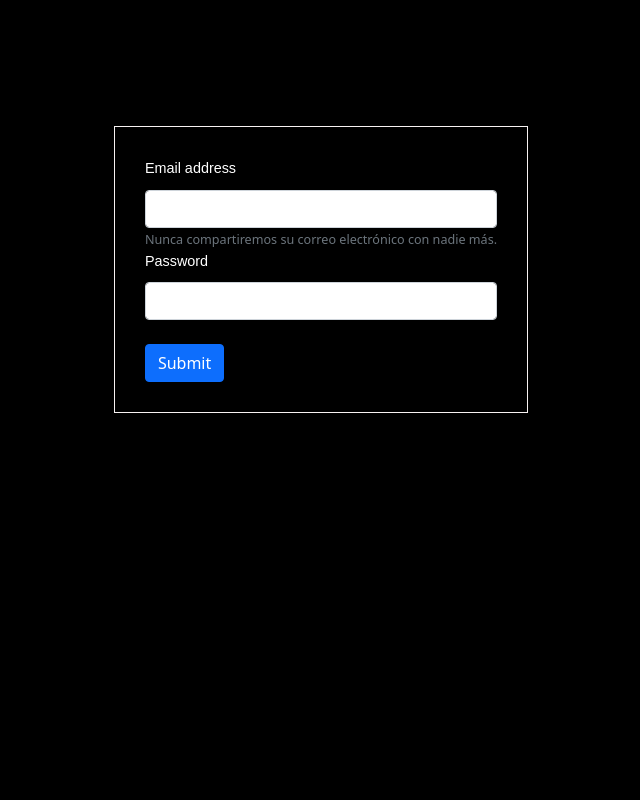
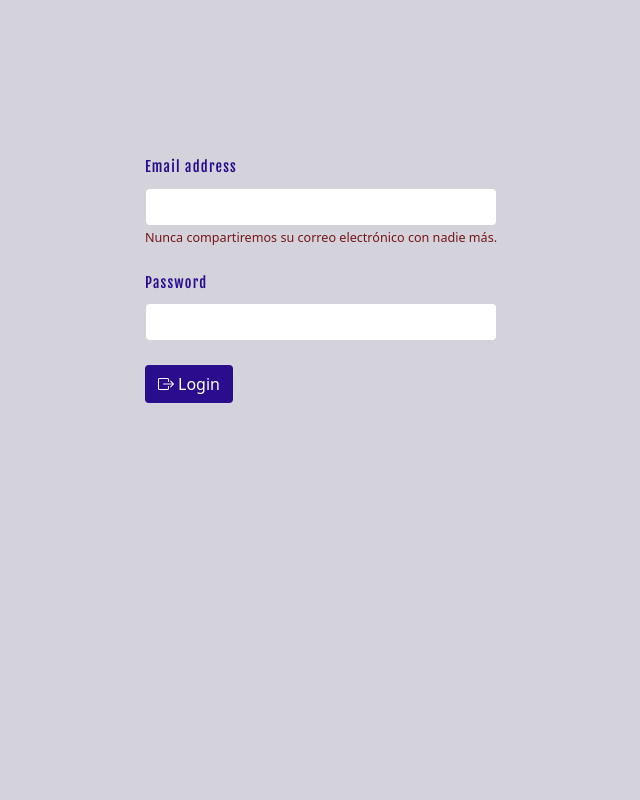
Before and after one commit to Jerrybadilla25/notas-per, a React (Create React App) app: page / in a window 1280 px wide. Shown: the top 800 px of the page, without its empty margins (319-959 px from the left). Built offline with nearby package versions, Linux system fonts and the light colour scheme.

Commit message:
add notify al spa

```diff
--- a/express/router/temas.route.js
+++ b/express/router/temas.route.js
@@ -9,12 +9,12 @@ router.post('/comando/:id', verfyToken, Controller.addComando);
 router.post('/temas/:id',verfyToken,  Controller.addTema);
 
 
-
 router.get('/comando/:id',verfyToken, Controller.getComando);
 router.get('/temas/:id',verfyToken,  Controller.getTema);
 
 
 router.put('/comando/:idtema/:idcomando',verfyToken, Controller.editComando );
+router.delete('/comando/:idpadre/:id',verfyToken, Controller.deleteComando );
 
 
 
--- a/src/Home/Body.jsx
+++ b/src/Home/Body.jsx
@@ -2,6 +2,7 @@ import React, { useState } from "react";
 import BodyCenter from "./Body/BodyCenter";
 import BodyLeft from "./Body/BodyLeft";
 import Footer from "./Body/Footer";
+import toast, { Toaster } from 'react-hot-toast';
 
 //import view
 import Header from "./Body/Header";
@@ -15,6 +16,37 @@ export default function Body(props) {
   const [idTema, setIdTema] = useState(null);
   const [msj, setMsj] = useState(null);
 
+
+  //toaster
+  const notify = (mesage) => toast.success(`${mesage}`,{
+    style: {
+      background: '#fff',
+      color: '#000000',
+    },
+  });
+
+
+
+
+
+
+  //boton delete
+  const deleteComando = async (id)=>{
+    const data = await fetch(`${props.ruta}/comando/${dataTema._id}/${id}`,{
+            method: "DELETE",
+            headers: {
+              "Content-Type": "application/json",
+              "Accept": "application/json",
+              "x-access-token": props.userID.token,
+            },
+    });
+    const res = await data.json();
+    setMsj(res);
+    renderTemas(dataTema._id);
+    let mesage = "Item Eliminado";
+    notify(mesage);
+
+  }
 
   //edit comando
   const selectEditComando = (id)=>{
@@ -48,6 +80,8 @@ export default function Body(props) {
     const res = await data.json();
     setMsj(res);
     renderTemas(dataTema._id);
+    let mesage = "Item modificado";
+    notify(mesage);
   }
 
 //consultar temas por id
@@ -105,8 +139,11 @@ export default function Body(props) {
         },
     });
     const res = await data.json();
+    setMsj(res);
     getTemas();
     setEstadoBody("FormTema");
+    let mesage = "Tema nuevo creado";
+    notify(mesage);
     e.target.reset();
   }
 
@@ -131,9 +168,12 @@ export default function Body(props) {
           },
     });
     const res = await data.json();
+    setMsj(res);
     getTemas();
     renderTemas(dataTema._id);
     setEstadoBody("Temas");
+    let mesage = "Item creado";
+    notify(mesage);
   }
 
   const addComando = (id)=>{
@@ -154,6 +194,7 @@ export default function Body(props) {
       ID={props.userID._id}
       addTema={addTema}
       buttonHome={buttonHome}
+      logOut={props.logOut}
       />
       <div className="container">
         <div className="row">
@@ -179,12 +220,14 @@ export default function Body(props) {
               formComando={formComando}
               butonCancel={butonCancel}
               editComando={editComando}
+              deleteComando={deleteComando}
               />
             }
           </div>
           <div className="col-lg-1  col-sm-1 mt-3 mb-3 bg-gray col-lado-c"></div>
         </div>
       </div>
+      <Toaster/>
       <Footer/>
     </div>
   );
--- a/src/Home/Body/BodyCenter.jsx
+++ b/src/Home/Body/BodyCenter.jsx
@@ -30,6 +30,8 @@ export default function BodyCenter(props) {
           ? <RenderComandos
            comandos={props.dataTema.comandos}
            selectEditComando={props.selectEditComando}
+           deleteComando={props.deleteComando}
+
            />
           : <Box/>
         }
--- a/src/Home/Body/Header.jsx
+++ b/src/Home/Body/Header.jsx
@@ -9,7 +9,7 @@ export default function Header(props) {
             {" "}
             <i className="bi bi-journal-album"></i> Notas personales
           </h5>
-          <button className="btn btn-light btn-sm px-2">
+          <button className="btn btn-light btn-sm px-2" onClick={props.logOut}>
             <i className="bi bi-door-open"> Salir</i>
           </button>
         </div>
--- a/src/Home/Body/RenderComandos.jsx
+++ b/src/Home/Body/RenderComandos.jsx
@@ -5,12 +5,12 @@ export default function RenderComandos(props) {
     return (
     <div className="my-4">
       {props.comandos.map((itm) => (
-        <div className="card my-3 shadow p-3 mb-5 bg-white rounded  " key={itm._id}>
+        <div className="card my-3 shadow  mb-5 bg-white rounded " key={itm._id}>
             <div className="card-header d-flex justify-content-between">
                <h5 className=" text-center render-comando">{itm.comando}</h5>
-               <i className="bi bi-pencil" onClick={()=>props.selectEditComando(itm._id)}> </i>
+
             </div>
-          <div className="card-body render-descripcion">
+          <div className="card-body render-descripcion ">
             <h6 className="card-title">Descripcion:
               <small className="render-small">  {itm.descripcion}</small>
             </h6>
@@ -20,6 +20,10 @@ export default function RenderComandos(props) {
             </h5>
             <a className="card-text render-a" href={itm.link}> {itm.link}</a>
           </div>
+          <div className=" d-flex justify-content-end mx-3 mb-2">
+               <i className="bi bi-pencil mx-4 icon-crud" onClick={()=>props.selectEditComando(itm._id)}></i>
+               <i className="bi bi-trash icon-crud" onClick={()=> props.deleteComando(itm._id)}></i>
+          </div>
         </div>
       ))}
     </div>
--- a/src/Home/Home.jsx
+++ b/src/Home/Home.jsx
@@ -26,6 +26,13 @@ export default function Home(props) {
       [e.target.name]: e.target.value,
     });
   };
+
+  //logout
+  const logOut = ()=>{
+    setAuth(null);
+    setUserID("");
+    setRegLogin({});
+  }
 
 
   const loginUp = async (e)=>{
@@ -65,6 +72,7 @@ export default function Home(props) {
       <Body
       userID={userID}
       ruta={props.ruta}
+      logOut={logOut}
       />
     )
   }
--- a/src/Home/view/Login.jsx
+++ b/src/Home/view/Login.jsx
@@ -1,4 +1,5 @@
 import React from "react";
+import Footer from '../Body/Footer'
 
 
 
@@ -9,8 +10,8 @@ export default function Login(props) {
 
 
   return (
-    <div className="row vh-100">
-      <div className="d-flex justify-content-center bg-black pb-5 pt-5">
+    <div className="row  bg-login">
+      <div className="d-flex justify-content-center vh-100  pb-5 pt-5">
         <div className="pb-5 pt-5">
           <form onSubmit={props.loginUp} className="form-login">
           <div className="form-group">
@@ -26,11 +27,11 @@ export default function Login(props) {
               onChange={props.datosLogin}
 
             />
-            <small id="emailHelp" className="form-text text-muted">
+            <small id="emailHelp" className="">
               Nunca compartiremos su correo electrónico con nadie más.
             </small>
           </div>
-          <div className="form-group">
+          <div className="form-group mt-4">
             <label className="label-login" htmlFor="exampleInputPassword1">
               Password
             </label>
@@ -43,13 +44,14 @@ export default function Login(props) {
 
             />
           </div>
-          <button type="submit" className="btn btn-primary mt-4">
-            Submit
+          <button type="submit" className="btn mt-4">
+          <i className="bi bi-box-arrow-right"></i> Login
           </button>
         </form>
         </div>
 
       </div>
+      <Footer/>
     </div>
 
   );
--- a/src/index.css
+++ b/src/index.css
@@ -2,8 +2,9 @@
     --bg-login: #00030F;
     --bg-header: #341e7c;
     --bg-header-l: #2A0D8C;
-    --bg-body-1:rgb(214, 212, 221);
-    --bg-gray: rgb(255, 255, 255);
+    --bg-header-el: #ac95f8;
+    --bg-body-1:rgb(226, 223, 235);
+    --bg-gray: rgb(216, 216, 231);
     --bg-white-smoke: rgb(162, 177, 243);
     --l-white: #fff;
     --l-red: rgb(116, 22, 22);
@@ -17,20 +18,31 @@ body{
     background-color: var(--bg-body-1) !important;
 }
 
-/* Login */
+/*################################## Login    ######################################################## */
 .form-login{
     margin: 30px;
     padding: 30px;
-    border: solid 1px rgb(247, 242, 242);
     height: auto;
 }
 .label-login{
-    color: white;
-    font-family: sans-serif;
+    color: var(--bg-header-l);
+    font-family: var(--font-fjalla);
+    letter-spacing: 1.2px;
     margin-bottom: 10px;
 }
+.bg-login{
+    background-color: rgb(212, 210, 219);
+}
+.form-login small{
+    color: var(--l-red);
+}
+.form-login button{
+    color: var(--l-white);
+    background-color: var(--bg-header-l);
+}
 
-/* header */
+
+/*############################################# header ###########################################*/
 .bg-header{
     background-color: var(--bg-header);
 }
@@ -47,7 +59,7 @@ body{
 
 
 
-/* body-left */
+/*##################################### body-left #####################################*/
 .body-left{
     color: var(--bg-header);
 
@@ -97,10 +109,13 @@ body{
     padding: 10px;
 }
 .bg-center{
+
     border-left: solid 5px var(--bg-body-1);
     border-right: solid 5px var(--bg-body-1);
 }
 
+
+/*################################# Login ###################################### */
 .label-form{
     font-weight: bold;
     font-family: var(--font-anton);
@@ -116,13 +131,24 @@ body{
 .col-lado-c{
     display: none;
 }
+.icon-crud{
+    color: var(--l-red);
+    padding: 6px;
+}
+.icon-crud:hover{
+    background-color: var(--bg-gray);
+    border-radius: 10px;
+
+    padding: 6px 6px 4px 6px;
+}
 
 
 
 
 
-/* #################################################################*/
-                  /*   Media Cueri       */
+
+/* ######################   Media Cueri   ###########################################*/
+
 
 @media only screen and (max-width: 768px) {
     .bg-center{
@@ -133,9 +159,6 @@ body{
 
 
 
-
-
-/* #################################################################*/
 
 /* ##################### Footer ##########################*/
 .footer{
@@ -148,10 +171,6 @@ body{
     font-family: var(--font-fjalla);
     letter-spacing: 0.1em;
     font-weight: bold;
-
-
-
-
 }
 .footer-per{
     color: var(--l-white);
```
Also changed, not shown: express/controller/temas.controller.js (+14 -3 lines).
